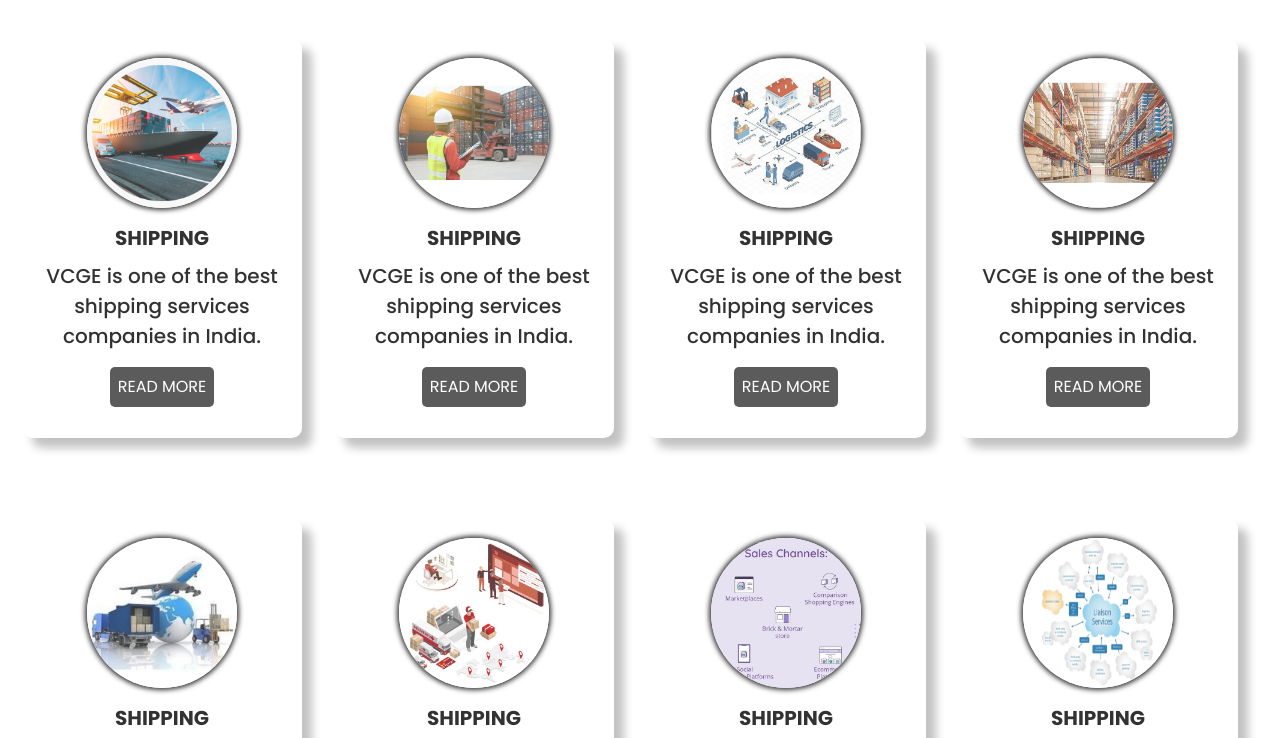
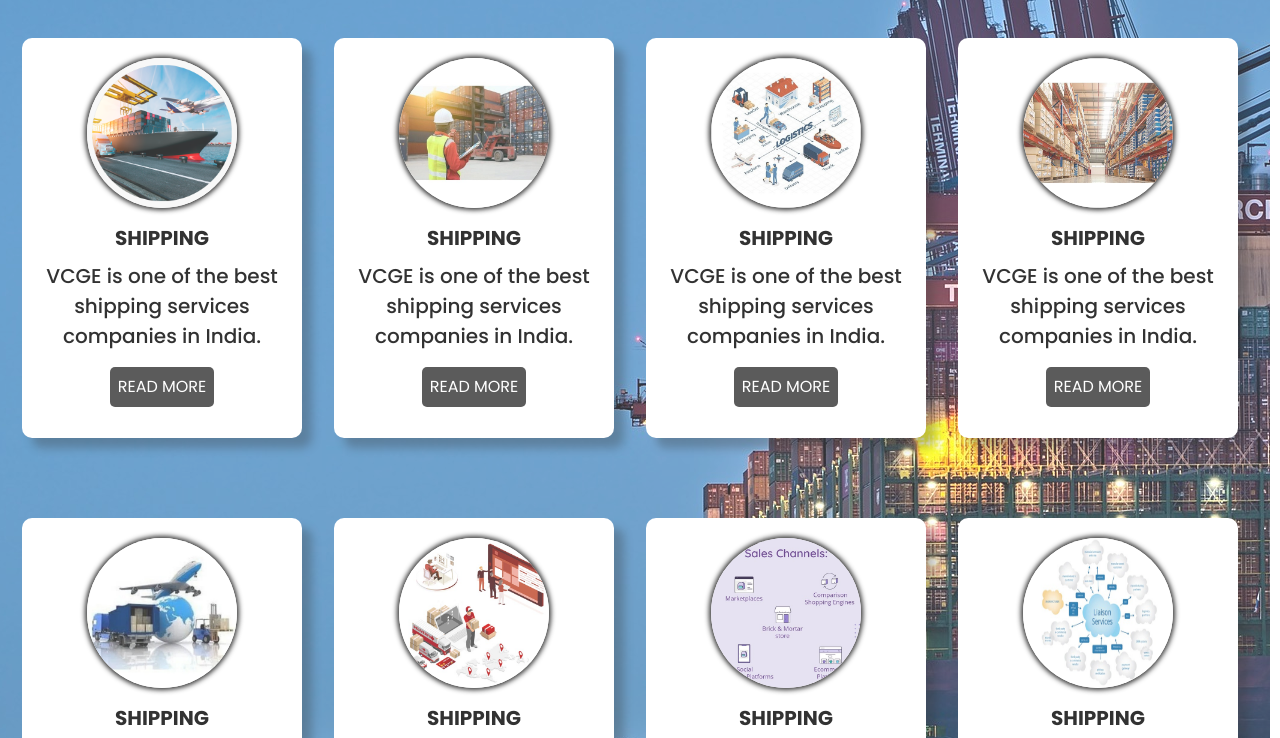
Before and after one commit to Nini0123/VConnect, a plain HTML site: page service.html in a window 1280 px wide. Shown: the part 204-942 px from the top of the page. Drawn offline with nearby package versions, Linux system fonts and the light colour scheme; the site is published under a folder, as on GitHub Pages, so addresses that start at the root find nothing.

Commit message:
Update style.css

```diff
--- a/style.css
+++ b/style.css
@@ -186,7 +186,7 @@ footer{
     height: 110.5vh;
     margin-top: -250px;
     margin-left: -600px;
-    background: url(/port-6670684_1920.jpg);
+    background: url(port-6670684_1920.jpg);
     opacity: 0.8;
 }
 .element1{
```
